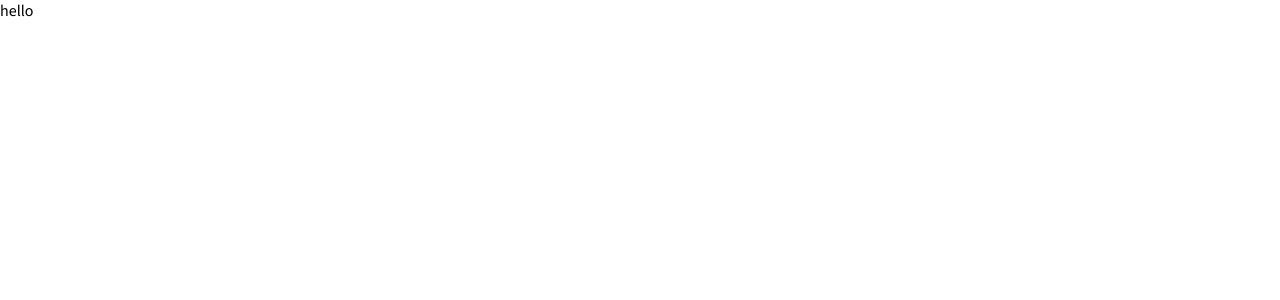
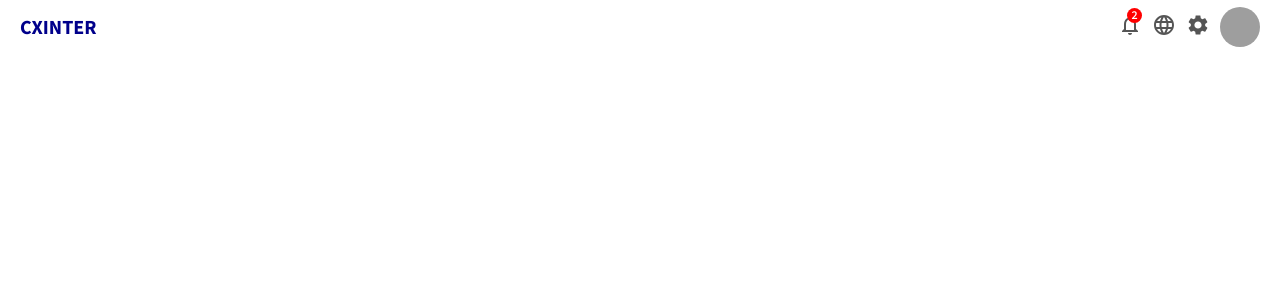
Before and after one commit to DaltonChivambo/sales-admin, a React (Create React App) app: page / in a window 1280 px wide. Shown: the top 300 px of the page. Built offline with nearby package versions, Linux system fonts and the light colour scheme; grey boxes are pictures that could not be loaded.

Commit message:
component: add: TopBar

```diff
--- a/package.json
+++ b/package.json
@@ -5,6 +5,7 @@
   "dependencies": {
     "@emotion/react": "^11.11.4",
     "@emotion/styled": "^11.11.5",
+    "@mui/icons-material": "^5.15.19",
     "@mui/material": "^5.15.19",
     "@testing-library/jest-dom": "^5.17.0",
     "@testing-library/react": "^13.4.0",
--- a/src/App.js
+++ b/src/App.js
@@ -1,7 +1,12 @@
+import TopBar from "./components/topbar/TopBar";
 
 function App() {
   return (
-    <div className="App">hello</div>
+    <div className="App">
+      <TopBar/>
+
+
+    </div>
   );
 }
 
--- /dev/null
+++ b/src/components/topbar/TopBar.css
@@ -0,0 +1,61 @@
+.topbar{
+    width: 100%;
+    height: 50px;
+    background: white;
+    position: sticky;
+    top: 0;
+    z-index: 999;
+}
+
+.topbar-wrapper{
+    height: 100%;
+    padding: 2px 20px;
+    display: flex;
+    align-items: center;
+    justify-content: space-between;
+}
+
+.logo{
+   font-weight: bold;
+   font-size: 30px;
+   color: darkblue;
+   cursor: pointer;
+   font-size: 20px;
+}
+
+
+.top-right{
+    display: flex;
+    align-items: center;
+}
+
+.topbar-icon-container{
+    position: relative;
+    cursor: pointer;
+    margin-right: 10px;
+    color: #555;
+}
+
+.top-icon-badge{
+    position: absolute;
+    height: 15px;
+    width: 15px;
+    top: -5px;
+    right: 0px;
+    background-color: red;
+    color: white;
+    border-radius: 50%;
+    text-align: center;
+    display: flex;
+    align-items: center;
+    justify-content: center;
+    font-size: 12px;
+    font-weight: 600;
+}
+
+.top-avatar{
+    width: 40px;
+    height: 40px;
+    border-radius: 50%;
+    cursor: pointer;
+}
--- /dev/null
+++ b/src/components/topbar/TopBar.jsx
@@ -0,0 +1,28 @@
+import React from 'react'
+import './TopBar.css'
+import {NotificationsNone, Language, Settings} from '@mui/icons-material'
+
+function TopBar() {
+  return (
+    <div className='topbar'>
+      <div className="topbar-wrapper">
+        <div className="top-left"><span className='logo'>CXINTER</span></div>
+        <div className="top-right">
+            <div className="topbar-icon-container">
+                <NotificationsNone/>
+                <span className="top-icon-badge">2</span>
+            </div>
+            <div className="topbar-icon-container">
+                <Language/>
+            </div>
+            <div className="topbar-icon-container">
+                <Settings/>
+            </div>
+            <img src="https://avatars.githubusercontent.com/u/81724288?v=4" alt="" className="top-avatar" />
+        </div>
+      </div>
+    </div>
+  )
+}
+
+export default TopBar
```
Also changed, not shown: 1 other file (tests, documents, lock files or other folders).
